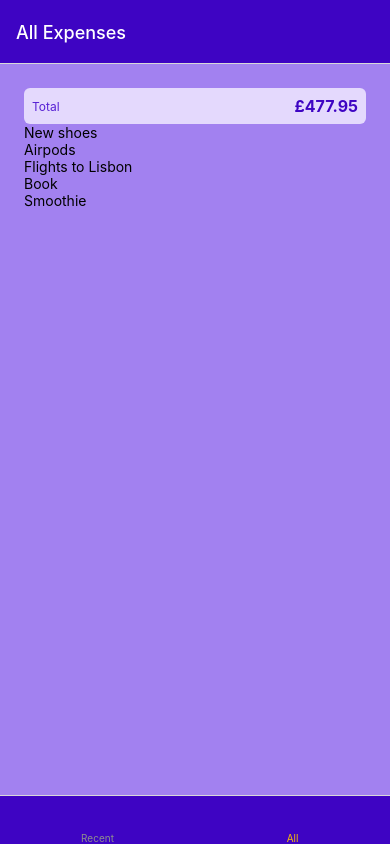
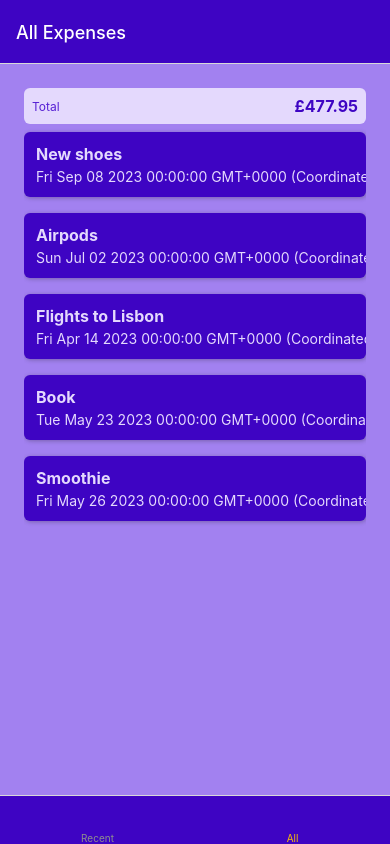
Before and after one commit to jvckmorvn/pennywise, a React Native app: screen /AllExpenses in a window 390 px wide. Built offline with nearby package versions, Linux system fonts and the light colour scheme.

Commit message:
expense item component

```diff
--- a/App.js
+++ b/App.js
@@ -57,7 +57,7 @@
 export default function App() {
   return (
     <>
-      <StatusBar style='auto'/>
+      <StatusBar style='light'/>
       <NavigationContainer>
         <Stack.Navigator>
           <Stack.Screen
--- /dev/null
+++ b/components/ExpensesOutput/ExpenseItem.js
@@ -0,0 +1,55 @@
+import { Pressable, StyleSheet, Text, View } from "react-native";
+
+import { GlobalStyles } from "../../constants/styles";
+
+export default function ExpenseItem({description, amount, date}) {
+  return (
+    <Pressable>
+      <View style={styles.expenseItem}>
+        <View>
+          <Text style={[styles.textBase, styles.description]}>{description}</Text>
+          <Text style={styles.textBase}>{date.toString()}</Text>
+        </View>
+        <View style={styles.amountContainer}>
+          <Text style={styles.amount}>{amount}</Text>
+        </View>
+      </View>
+    </Pressable>
+  );
+}
+
+const styles = StyleSheet.create({
+  expenseItem: {
+    padding: 12,
+    marginVertical: 8,
+    backgroundColor: GlobalStyles.colours.primary500,
+    flexDirection: 'row',
+    justifyContent: 'space-between',
+    borderRadius: 6,
+    elevation: 3,
+    shadowColor: GlobalStyles.colours.gray500,
+    shadowRadius: 4,
+    shadowOffset: { width: 1, height: 1 },
+    shadowOpacity: 0.4
+  },
+  textBase: {
+    color: GlobalStyles.colours.primary50
+  },
+  description: {
+    fontSize: 16,
+    marginBottom: 4,
+    fontWeight: 'bold'
+  },
+  amountContainer: {
+    paddingHorizontal: 12,
+    paddingVertical: 4,
+    backgroundColor: 'white',
+    justifyContent: 'center',
+    alignItems: 'center',
+    borderRadius: 4
+  },
+  amount: {
+    color: GlobalStyles.colours.primary500,
+    fontWeight: 'bold'
+  }
+});
--- a/components/ExpensesOutput/ExpensesList.js
+++ b/components/ExpensesOutput/ExpensesList.js
@@ -1,9 +1,8 @@
-import { FlatList, Text } from "react-native";
+import { FlatList } from "react-native";
+import ExpenseItem from "./ExpenseItem";
 
 function renderExpenseItem(itemData) {
-  return (
-    <Text>{itemData.item.description}</Text>
-  );
+  return <ExpenseItem {...itemData.item}/>;
 }
 
 export default function ExpensesList({expenses}) {
```
